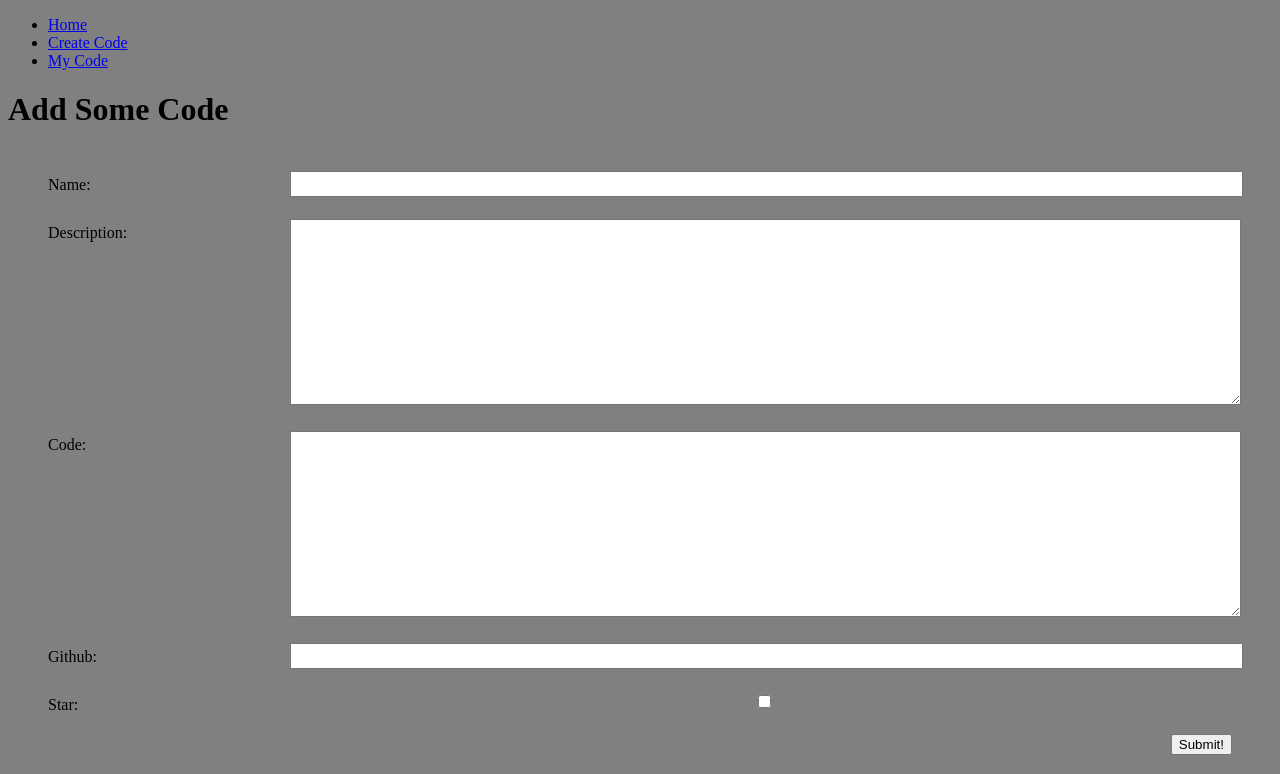
After one commit to danielmerritt001/code-shelley, a Django app: page /codes/create/ in a window 1280 px wide. The commit adds this page. Shown: the part 26-800 px from the top of the page. Run offline with Django 4.2, Linux system fonts and the light colour scheme.

Commit message:
code create stubbed up

```diff
--- /dev/null
+++ b/main_app/static/css/form.css
@@ -0,0 +1,39 @@
+.form-container {
+  display: flex;
+  flex-direction: column;
+  width: 100%;
+}
+
+table {
+  padding: 0 40px;
+  width: 100%;
+  border-spacing: 0 20px;
+}
+
+th {
+  text-align: left;
+  padding: 6px 20px 0 0;
+  font-weight: normal;
+  vertical-align: top;
+  font-size: var(--font-reg);
+}
+
+td {
+  max-width: 60%;
+}
+
+td > * {
+  width: 100%;
+  padding: 2px 4px;
+  font-size: var(--font-l);
+}
+
+td > textarea {
+  height: calc(4 * var(--font-l) + 8px);
+  font-family: inherit;
+}
+
+.btn {
+  align-self: flex-end;
+  margin-right: 40px;
+}
--- a/main_app/templates/base.html
+++ b/main_app/templates/base.html
@@ -29,6 +29,7 @@
     <nav>
       <ul>
         <li><a href="/">Home</a></li>
+        <li><a href="{% url 'code-create' %}">Create Code</a></li>
         <li><a href="{% url 'code-index' %}">My Code</a></li>
       </ul>
     </nav>
--- /dev/null
+++ b/main_app/templates/main_app/code_form.html
@@ -0,0 +1,21 @@
+{% extends 'base.html' %}
+{% load static %}
+
+{% block head %}
+<link rel="stylesheet" type="text/css" href="{% static 'css/form.css' %}"/>
+{% endblock %}
+
+{% block content %}
+
+<div class="page-header">
+  <h1>Add Some Code</h1>
+</div>
+<form action="" method="post" class="form-container">
+  {% csrf_token %}
+  <table>
+    {{ form.as_table }}
+  </table>
+  <button type="submit" class="btn submit">Submit!</button>
+</form>
+
+{% endblock %}
--- a/main_app/urls.py
+++ b/main_app/urls.py
@@ -5,4 +5,5 @@ urlpatterns = [
   path('', views.home, name='home'),
   path('codes/', views.code_index, name='code-index'),
   path('codes/<int:code_id>/', views.code_detail, name='code-detail'),
+  path('codes/create/', views.CodeCreate.as_view(), name='code-create'),
 ]
--- a/main_app/views.py
+++ b/main_app/views.py
@@ -1,8 +1,15 @@
 from django.shortcuts import render
+from django.views.generic.edit import CreateView
 from .models import Code
 
 
 # CBVs
+class CodeCreate(CreateView):
+  model = Code
+  fields = '__all__'
+  success_url = '/codes/'
+
+
 
 # View Functions
 def home(request):
```
